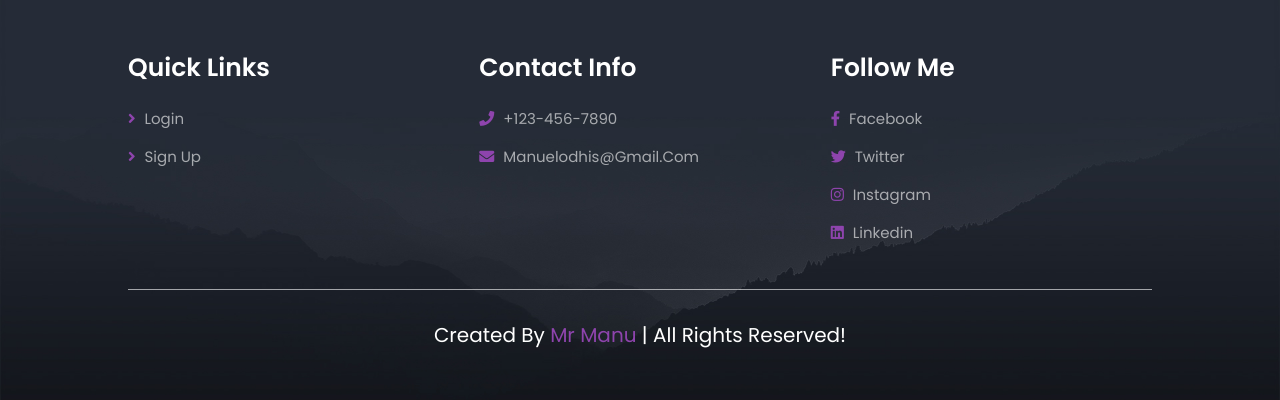
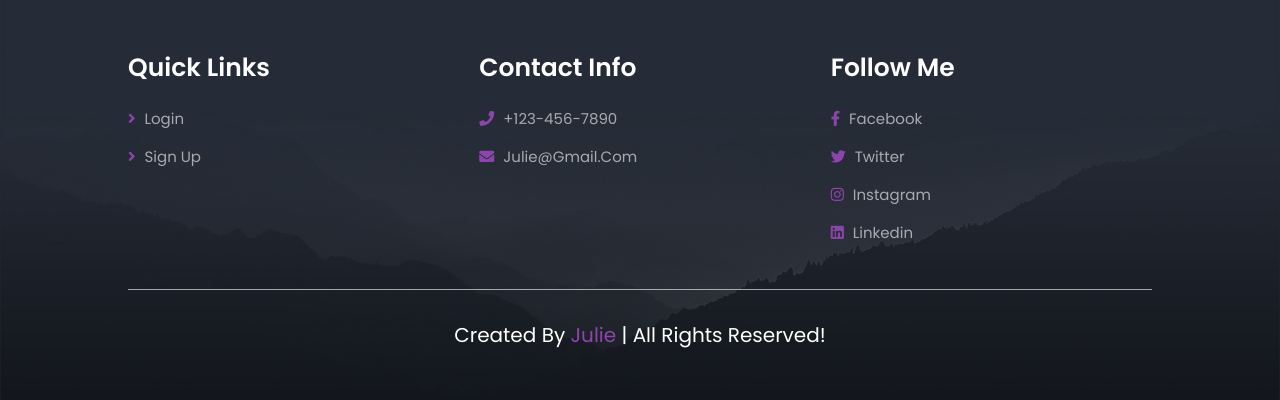
Before and after one commit to ianemmanuel/Real_estate_listing_webapp, a Django app: page / in a window 1280 px wide. Shown: the part 975-1375 px from the top of the page. Run offline with Django 3.2, Linux system fonts and the light colour scheme; data that the repository does not hold is empty.

Commit message:
changed content on the footer

```diff
--- a/listings/templates/base.html
+++ b/listings/templates/base.html
@@ -76,7 +76,7 @@
       <div class="box">
          <h3>contact info</h3>
          <a href="#"> <i class="fas fa-phone"></i> +123-456-7890 </a>
-         <a href="#"> <i class="fas fa-envelope"></i> manuelodhis@gmail.com </a>
+         <a href="#"> <i class="fas fa-envelope"></i> julie@gmail.com </a>
       </div>
 
       <div class="box">
@@ -89,7 +89,7 @@
 
    </div>
 
-   <div class="credit"> created by <span>mr manu</span> | all rights reserved! </div>
+   <div class="credit"> created by <span>julie</span> | all rights reserved! </div>
 
 </section>
 
```
Also changed, not shown: listings/templates/index/home.html (+0 -62 lines).
